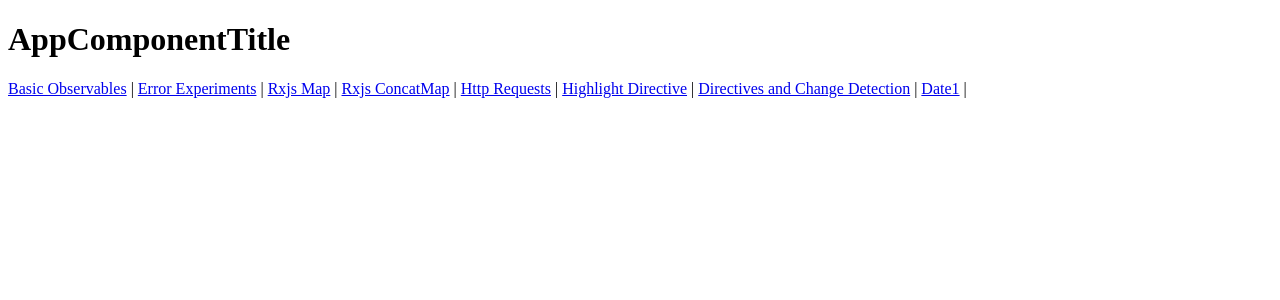
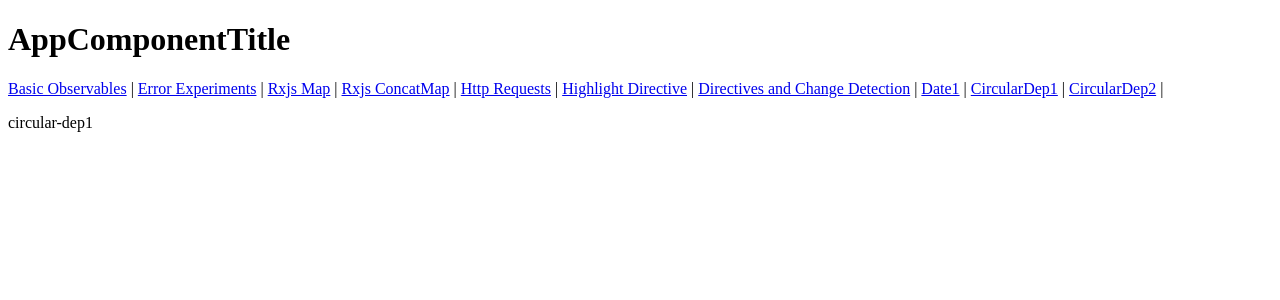
Before and after one commit to costin-branzas/angular-experiments-3, an Angular app: page /circular-dep/circular-dep1 in a window 1280 px wide. Before the commit this address led to /. Shown: the top 300 px of the page. Built offline with nearby package versions, Linux system fonts and the light colour scheme.

Commit message:
circular dep base functionality

```diff
--- a/src/app/app.component.ts
+++ b/src/app/app.component.ts
@@ -13,6 +13,8 @@ import { Component } from '@angular/core';
   <a routerLink="/directives/highlight">Highlight Directive</a> |
   <a routerLink="/directives/directives-and-change-detection">Directives and Change Detection</a> |
   <a routerLink="/date/date1">Date1</a> |
+  <a routerLink="/circular-dep/circular-dep1">CircularDep1</a> |
+  <a routerLink="/circular-dep/circular-dep2">CircularDep2</a> |
   <router-outlet></router-outlet>`,
 })
 export class AppComponent {
--- a/src/app/app.module.ts
+++ b/src/app/app.module.ts
@@ -9,6 +9,7 @@ import { RxjsModule } from './rxjs-module/rxjs-module.module'
 import { HttpExperimentsModule } from './http-experiments-module/http-experiments-module.module'
 import { DirectivesModule } from './directives-module/directives-module.module';
 import { DateModule  } from './date-module/date-module.module';
+import { CircularDepModule  } from './circular-dep/circular-dep.module';
 
 
 @NgModule({
@@ -23,7 +24,8 @@ import { DateModule  } from './date-module/date-module.module';
     RxjsModule,
     HttpExperimentsModule,
     DirectivesModule,
-    DateModule
+    DateModule,
+    CircularDepModule
   ],
   declarations: [
     AppComponent
--- /dev/null
+++ b/src/app/circular-dep/components/circular-dep1.component.ts
@@ -0,0 +1,14 @@
+import { Component } from '@angular/core';
+
+
+@Component({
+  selector: 'circular-dep1',
+  template:
+  `<p>{{title}}<p>`
+})
+export class CircularDep1 {
+  title = "circular-dep1";
+
+  constructor() {}
+
+}
--- /dev/null
+++ b/src/app/circular-dep/components/circular-dep2.component.ts
@@ -0,0 +1,14 @@
+import { Component } from '@angular/core';
+
+
+@Component({
+  selector: 'circular-dep2',
+  template:
+  `<p>{{title}}<p>`
+})
+export class CircularDep2 {
+  title = "circular-dep2";
+
+  constructor() {}
+
+}
```
Also changed, not shown: src/app/circular-dep/circular-dep.module.ts (added, +28 -0 lines).
